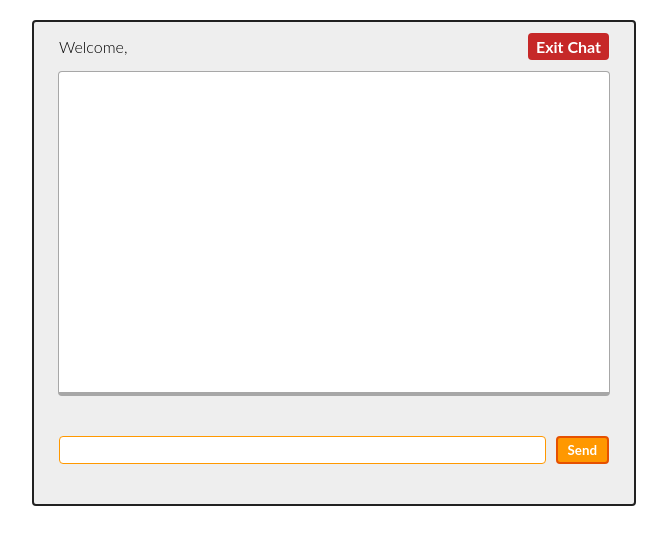
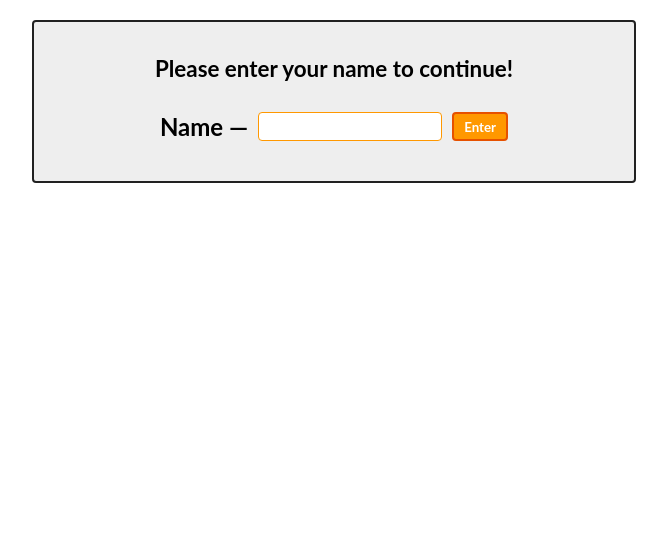
Before and after one commit to mariahc/mariahc.github.io, a PHP site: page / in a window 1280 px wide. Shown: the top 545 px of the page, without its empty margins (306-973 px from the left). Run offline with PHP 8.4, Linux system fonts and the light colour scheme.

Commit message:
Update index.php

```diff
--- a/index.php
+++ b/index.php
@@ -1,3 +1,40 @@
+<?php
+
+session_start();
+
+if(isset($_GET['logout'])){
+
+    //Simple exit message
+    $logout_message = "<div class='msgln'><span class='left-info'>User <b class='user-name-left'>". $_SESSION['name'] ."</b> has left the chat session.</span><br></div>";
+    file_put_contents("log.html", $logout_message, FILE_APPEND | LOCK_EX);
+
+    session_destroy();
+    header("Location: index.php"); //Redirect the user
+}
+
+if(isset($_POST['enter'])){
+    if($_POST['name'] != ""){
+        $_SESSION['name'] = stripslashes(htmlspecialchars($_POST['name']));
+    }
+    else{
+        echo '<span class="error">Please type in a name</span>';
+    }
+}
+
+function loginForm(){
+    echo
+    '<div id="loginform">
+    <p>Please enter your name to continue!</p>
+    <form action="index.php" method="post">
+      <label for="name">Name &mdash;</label>
+      <input type="text" name="name" id="name" />
+      <input type="submit" name="enter" id="enter" value="Enter" />
+    </form>
+  </div>';
+}
+
+?>
+
 <!DOCTYPE html>
 <html lang="en">
     <head>
@@ -8,13 +45,26 @@
         <link rel="stylesheet" href="style.css" />
     </head>
     <body>
+    <?php
+    if(!isset($_SESSION['name'])){
+        loginForm();
+    }
+    else {
+    ?>
         <div id="wrapper">
             <div id="menu">
-                <p class="welcome">Welcome, <b></b></p>
+                <p class="welcome">Welcome, <b><?php echo $_SESSION['name']; ?></b></p>
                 <p class="logout"><a id="exit" href="#">Exit Chat</a></p>
             </div>
 
-            <div id="chatbox"></div>
+            <div id="chatbox">
+            <?php
+            if(file_exists("log.html") && filesize("log.html") > 0){
+                $contents = file_get_contents("log.html");
+                echo $contents;
+            }
+            ?>
+            </div>
 
             <form name="message" action="">
                 <input name="usermsg" type="text" id="usermsg" />
@@ -24,7 +74,44 @@
         <script type="text/javascript" src="https://cdnjs.cloudflare.com/ajax/libs/jquery/3.5.1/jquery.min.js"></script>
         <script type="text/javascript">
             // jQuery Document
-            $(document).ready(function () {});
+            $(document).ready(function () {
+                $("#submitmsg").click(function () {
+                    var clientmsg = $("#usermsg").val();
+                    $.post("post.php", { text: clientmsg });
+                    $("#usermsg").val("");
+                    return false;
+                });
+
+                function loadLog() {
+                    var oldscrollHeight = $("#chatbox")[0].scrollHeight - 20; //Scroll height before the request
+
+                    $.ajax({
+                        url: "log.html",
+                        cache: false,
+                        success: function (html) {
+                            $("#chatbox").html(html); //Insert chat log into the #chatbox div
+
+                            //Auto-scroll
+                            var newscrollHeight = $("#chatbox")[0].scrollHeight - 20; //Scroll height after the request
+                            if(newscrollHeight > oldscrollHeight){
+                                $("#chatbox").animate({ scrollTop: newscrollHeight }, 'normal'); //Autoscroll to bottom of div
+                            }
+                        }
+                    });
+                }
+
+                setInterval (loadLog, 2500);
+
+                $("#exit").click(function () {
+                    var exit = confirm("Are you sure you want to end the session?");
+                    if (exit == true) {
+                    window.location = "index.php?logout=true";
+                    }
+                });
+            });
         </script>
     </body>
 </html>
+<?php
+}
+?>
```
